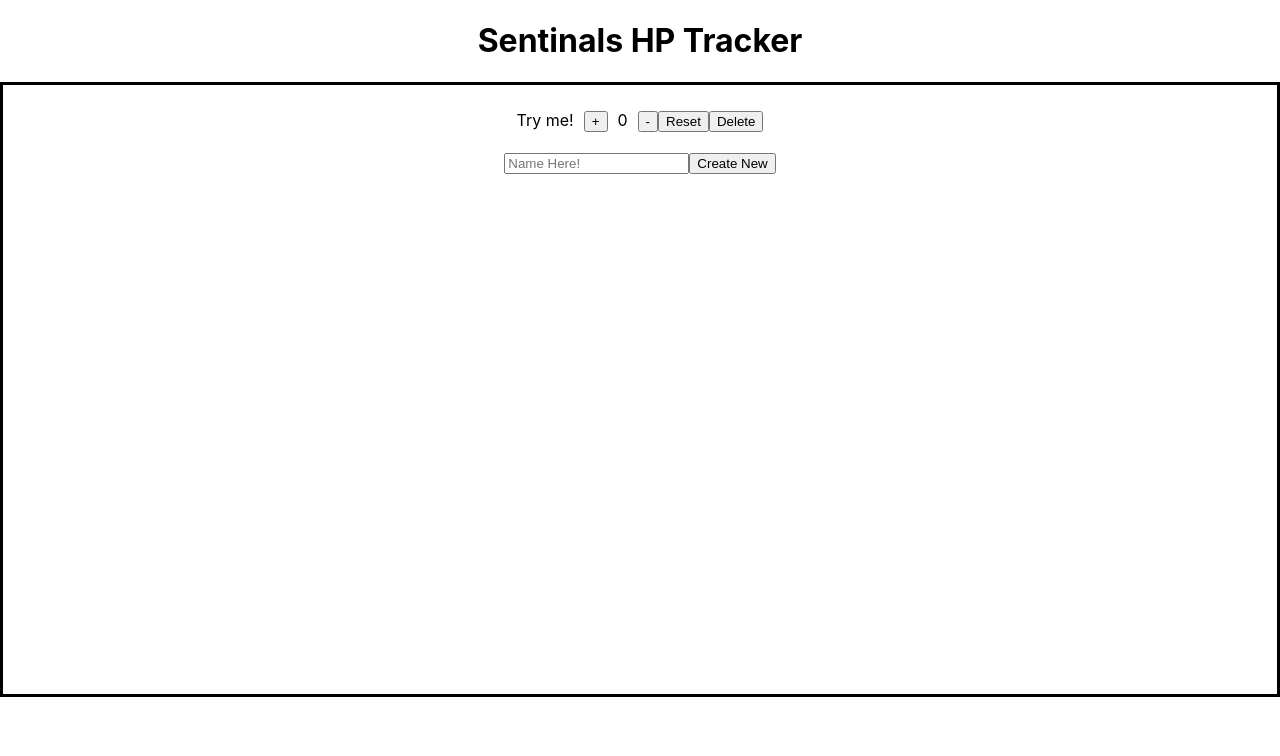
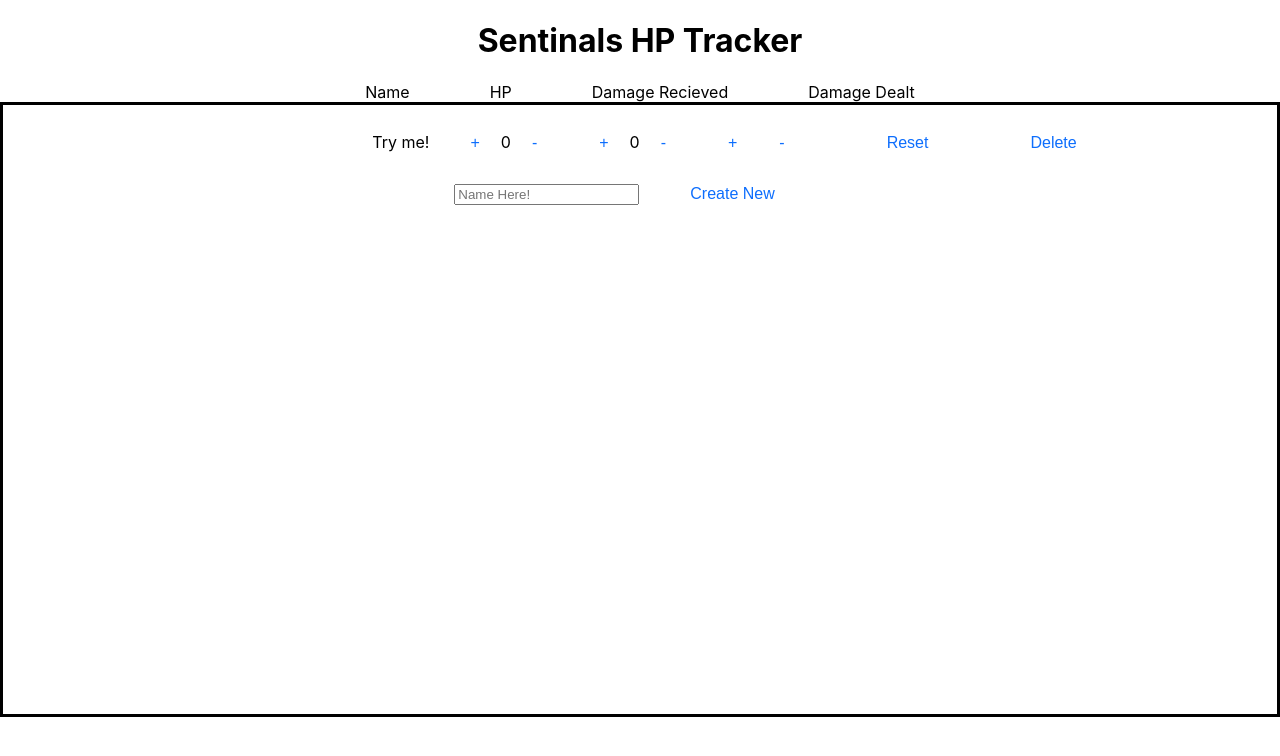
Before and after one commit to IzzyIzaiah/HP-Stuffs, a React (Create React App) app: page / in a window 1280 px wide. Shown: the top 756 px of the page. Built offline with nearby package versions, Linux system fonts and the light colour scheme.

Commit message:
Update App.js
Started on making "Damage taken" and "Damage dealt" counters however they are broken due to trying to parse '+' to the beginning of the displayed value if its positive

```diff
--- a/src/App.js
+++ b/src/App.js
@@ -8,18 +8,25 @@ function App () {
   const [text, setText] = useState('')
   return (
     <Wrapper>
+      <div>
       <h1>Sentinals HP Tracker</h1>
+      <ListItem>Name</ListItem>
+      <ListItem>HP</ListItem>
+      <ListItem>Damage Recieved</ListItem>
+      <ListItem>Damage Dealt</ListItem>
+      </div>
       <MainBox>
         {counters.map((e, i) => (
           <div key={e.id}>
             <Counter name={e.name} />
-            <button
+            <StyledButton
+            className="npnm"
               onClick={() => {
                 setCounters(counters => counters.filter(obj => obj.id !== e.id))
               }}
             >
               Delete
-            </button>
+            </StyledButton>
           </div>
         ))}
         <br />
@@ -38,7 +45,8 @@ function App () {
           }}
           onChange={e => setText(e.target.value)}
         />
-        <button
+        <StyledButton
+        className="npnm"
           onClick={() => {
             setCounters(counters => [
               ...counters,
@@ -48,7 +56,7 @@ function App () {
           }}
         >
           Create New
-        </button>
+        </StyledButton>
       </MainBox>
     </Wrapper>
   )
@@ -56,29 +64,54 @@ function App () {
 
 function Counter ({ name }) {
   const [counter, setCounter] = useState(0)
-  //increase counter
+  // Damag Recieved (DR)
+  const [dr, setDR] = useState(0)
+  // Damage Dealt (DD)
+  const [dd, setDD] = useState(0)
+
+  //increase counters
   const increase = () => {
     setCounter(count => count + 1)
   }
+  const damageRecievedIncrease = () => {
+    setDR(dr => dr + 1)
+  }
+  const damageDealtIncrease = () => {
+    setDD(dd => dd + 1)
+  }
 
-  //decrease counter
+  //decrease counters
   const decrease = () => {
     setCounter(count => count - 1)
+  }
+  const damageRecievedDecrease= () => {
+    setDR(dr => dr - 1)
+  }
+  const damageDealtDecrease = () => {
+    setDD(dd => dd - 1)
   }
 
   //reset counter
   const reset = () => {
     setCounter(0)
+    setDD(0)
+    setDR(0)
   }
 
   return (
     <>
       <br />
       <Examble>{name}</Examble>
-      <button onClick={increase}>+</button>
+      <StyledButton onClick={increase}>+</StyledButton>
       <NameHolder>{counter}</NameHolder>
-      <button onClick={decrease}> -</button>
-      <button onClick={reset}>Reset</button>
+      <StyledButton className="minus" onClick={decrease}> -</StyledButton>
+      <StyledButton onClick={damageRecievedIncrease}>+</StyledButton>
+      <NameHolder>{dr}</NameHolder>
+      <StyledButton className="minus" onClick={damageRecievedDecrease}> -</StyledButton>
+      <StyledButton onClick={damageDealtIncrease}>+</StyledButton>
+      <NameHolder>{dd => {if(dd > 0) return `+${dd}`}}</NameHolder>
+      <StyledButton className="minus" onClick={damageDealtDecrease}> -</StyledButton>
+      <StyledButton className="npnm" onClick={reset}>Reset</StyledButton>
     </>
   )
 }
@@ -101,4 +134,44 @@ const NameHolder = styled.span`
 
 const Examble = styled.span`
   padding-right: 10px;
+  margin-left: 220px;
+  margin-right: 20px;
+  margin-bottom:5px;
 `
+
+const StyledButton = styled.button`
+cursor: pointer;
+outline: 0;
+text-align: center;
+background-color: transparent;
+border: 1px solid transparent;
+padding-left: 10px;
+padding-right: 10px;
+font-size: 1rem;
+border-radius: .25rem;
+transition: color .15s ease-in-out,background-color .15s ease-in-out,border-color .15s ease-in-out,box-shadow .15s ease-in-out;
+color: #0d6efd;
+height: 26px;
+:hover {
+    color: #fff;
+    background-color: #0d6efd;
+    border-color: #0d6efd;
+}
+&.npnm{
+  margin-left: 40px;
+margin-right: 40px;
+margin-bottom:5px;
+}
+&.minus{
+  margin-right:40px;
+}
+&.plus{
+  margin-left:40px
+}
+`
+
+const ListItem = styled.span`
+margin-left: 40px;
+margin-right: 40px;
+margin-bottom:5px;
+`
```
